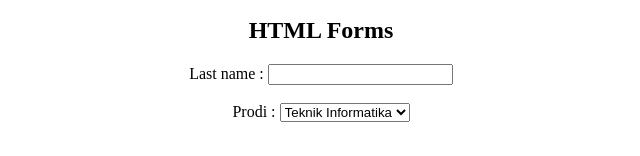
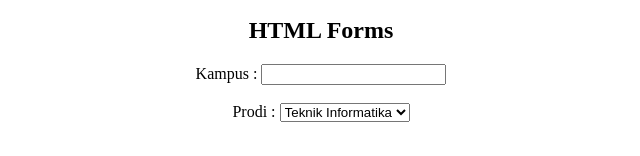
Before and after one commit to arul888/uts-17180012, a plain HTML site: page index.html in a window 1280 px wide. Shown: the part 220-376 px from the top of the page, 319-959 px from the left. Drawn offline with Linux system fonts and the light colour scheme.

Commit message:
Update index.html

```diff
--- a/index.html
+++ b/index.html
@@ -42,7 +42,7 @@ table, th, td {
 </table>
 <h2>HTML Forms</h2>
 
-<label for="lname">Last name :</label>
+<label for="lname">Kampus :</label>
 <input type="text" id="lname" name="lname" form="form1"><br><br>
   <form action="/action_page.php">
     <label for="cars">Prodi :</label>
```
